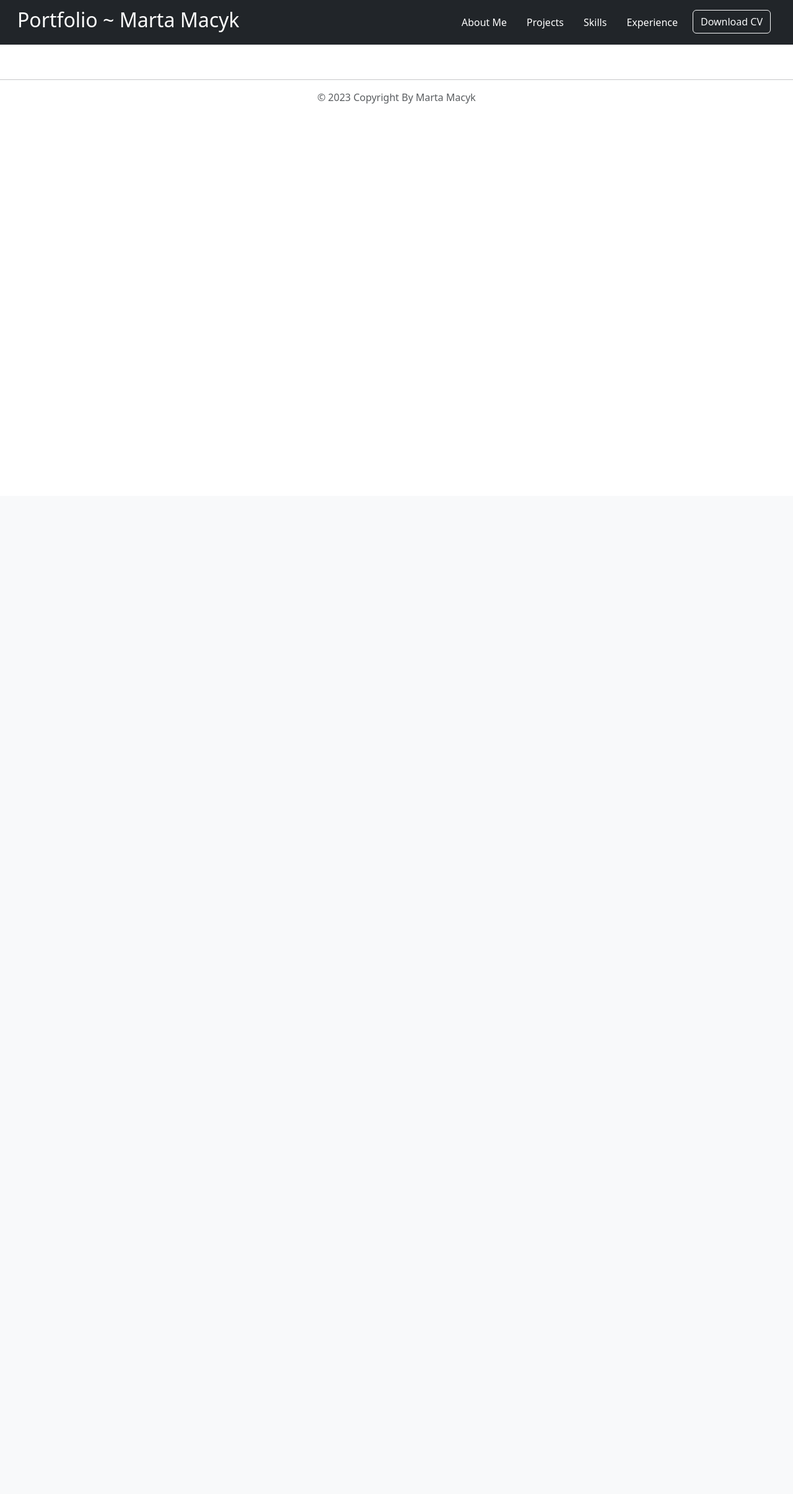
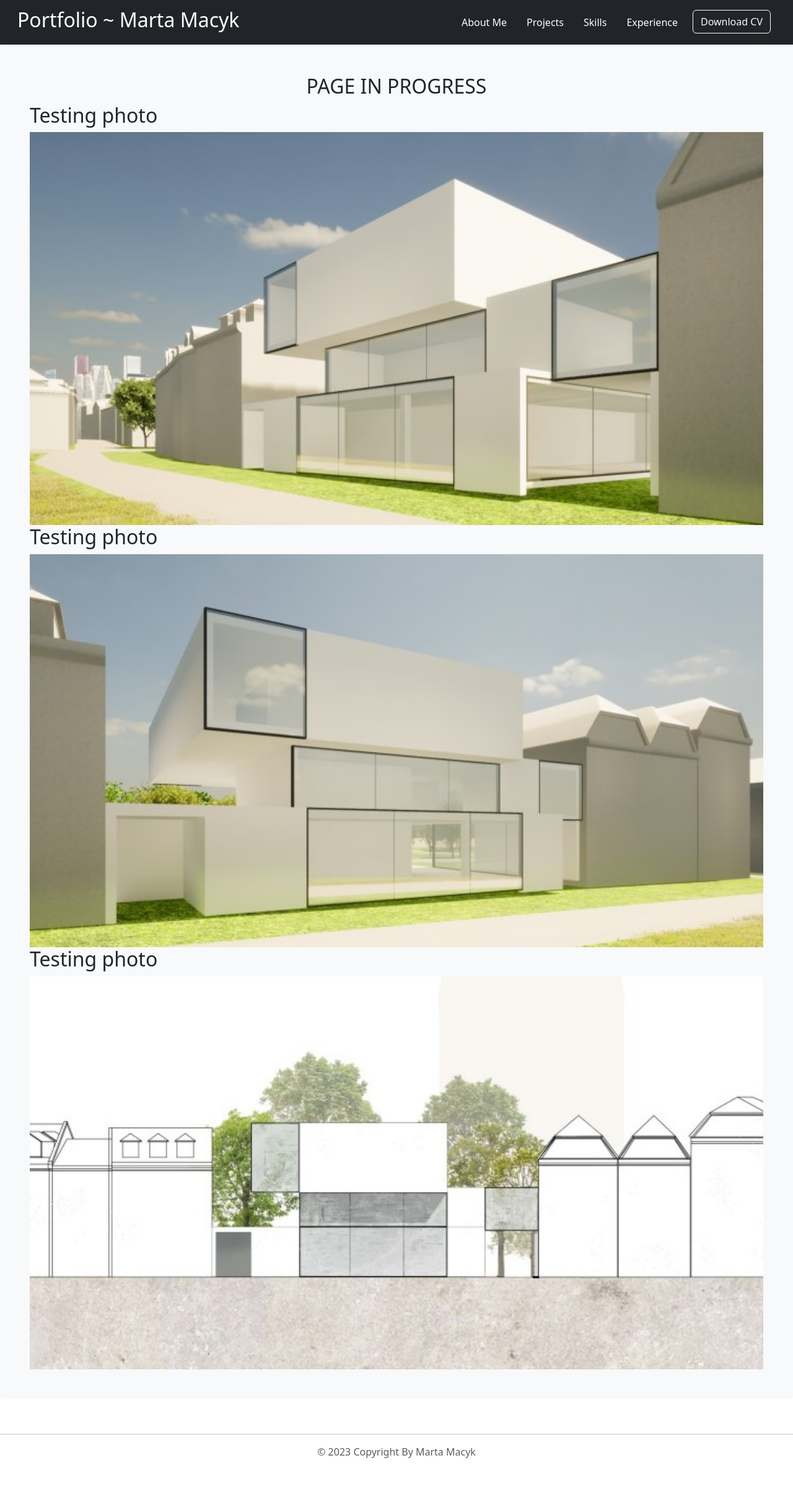
Before and after one commit to Wolanin00/marta-macyk-portfolio, a Flask app: page /project_1 in a window 1280 px wide. Shown: the whole page at 62% size. Before the commit the page ends 167 px from the top, so only its background shows below. Run offline with Flask 2, Linux system fonts and the light colour scheme.

Commit message:
add some photo project_1 page

```diff
--- a/api/templates/project_1.html
+++ b/api/templates/project_1.html
@@ -154,6 +154,7 @@
 
 
 
+
     </style>
 </head>
 <body>
@@ -191,6 +192,21 @@
     </div>
 </nav>
 
+<div class="bg-body-tertiary p-5 rounded-2">
+    <h2 style="text-align:center">PAGE IN PROGRESS</h2>
+    <h2>Testing photo</h2>
+    <img src="/static/img/Projektowanie-wstepne-architektoniczno-urbanistyczne-II-1.jpg"
+         class="d-block w-100"
+         alt="Projektowanie wstepne architektoniczno urbanistyczne II zdj 1">
+    <h2>Testing photo</h2>
+    <img src="/static/img/Projektowanie-wstepne-architektoniczno-urbanistyczne-II-2.jpg"
+         class="d-block w-100"
+         alt="Projektowanie wstepne architektoniczno urbanistyczne II zdj 2">
+    <h2>Testing photo</h2>
+    <img src="/static/img/Projektowanie-wstepne-architektoniczno-urbanistyczne-II-3.jpg"
+         class="d-block w-100"
+         alt="Projektowanie wstepne architektoniczno urbanistyczne II zdj 3">
+</div>
 
 <footer class="py-3 my-4">
     <hr>
```
